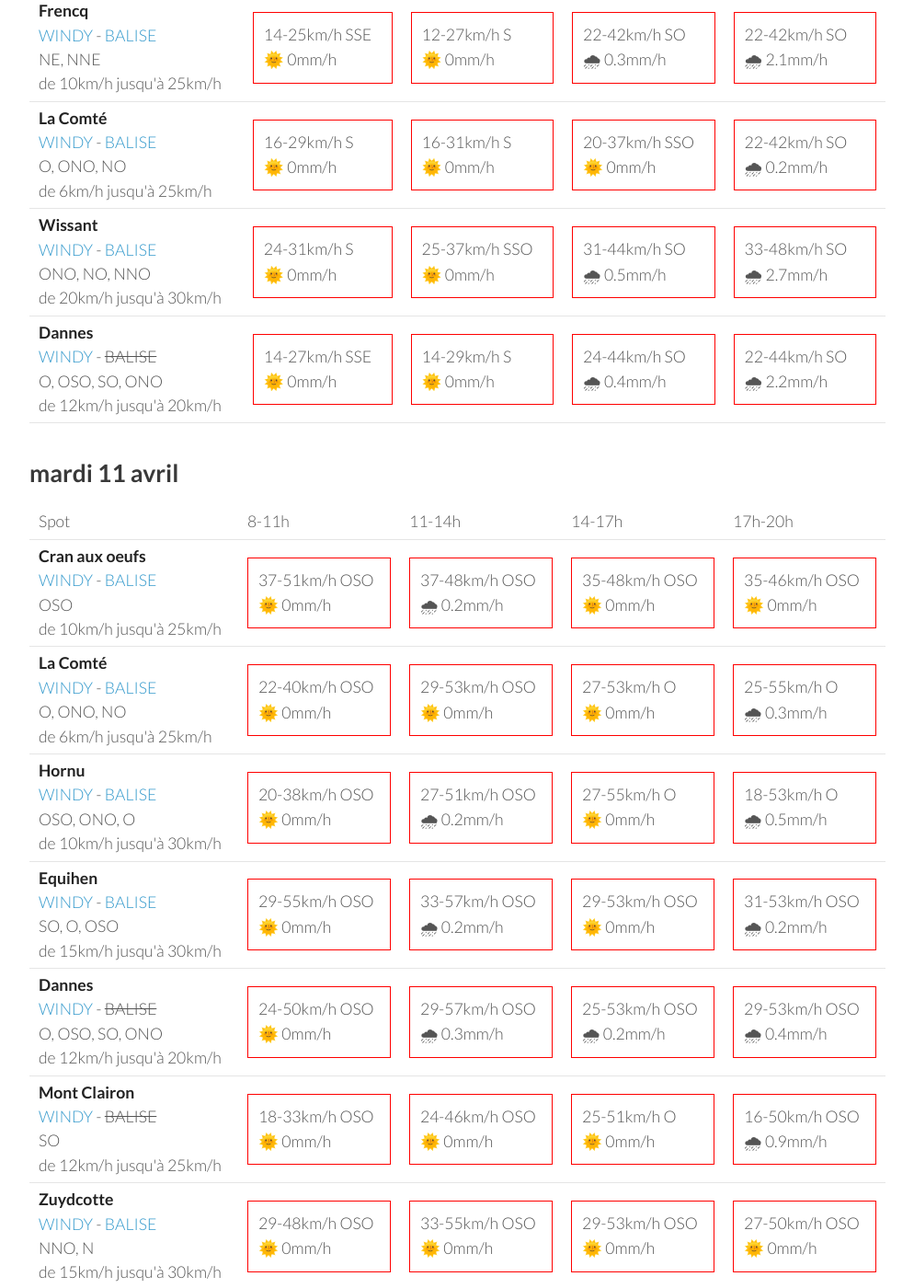
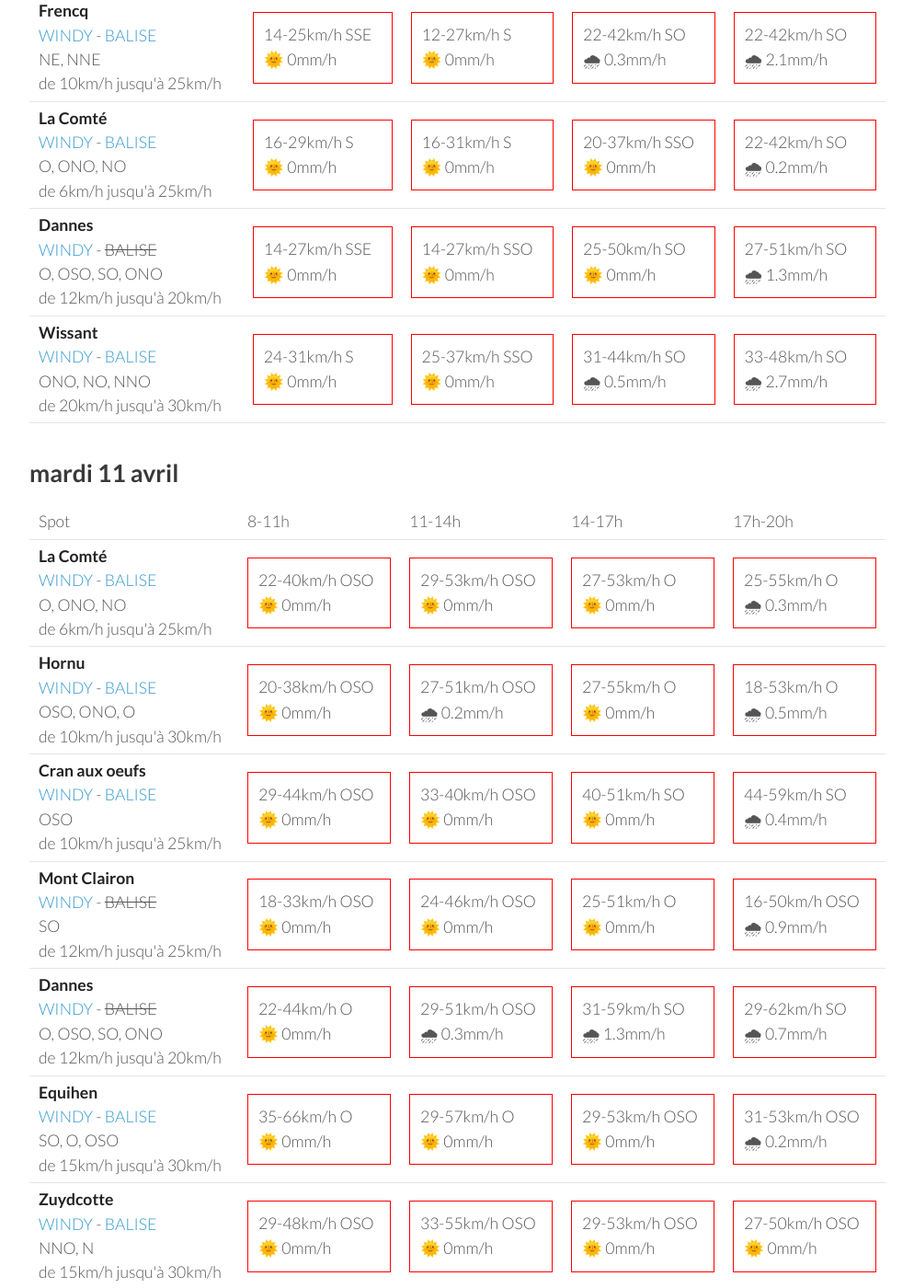
Before and after one commit to parapente-dans-le-nord/parapente-dans-le-nord.github.io, a Jekyll site: the page built from all.markdown, in a window 1280 px wide and 1400 px high, scrolled down 4006 px. Shown: the whole window at 92% size, without its empty margins (26-1020 px from the left). Built offline with Jekyll 4.4.1, drawn with Linux system fonts in a browser that asks for light colours; some of the changed text lies outside the part shown.

Commit message:
update index.markdown

```diff
--- a/all.markdown
+++ b/all.markdown
@@ -72,16 +72,6 @@ page mise à jour le samedi 08 avril 07:03
 
     </tr>
 <tr>
-        <td><strong>Dannes</strong><br><a href="https://windy.com/50.587/1.637?50.188,1.637,8">WINDY</a> - <span class="no-balise"> BALISE </span><br> <span class="vent-favorable">O, OSO, SO, ONO</span><br><span class="force-vent">de 12km/h jusqu'à 20km/h</span> </td>
-
-            <td><div class="not-flyable"><p>5-7km/h NE</p><p>🌞 0mm/h</p></div></td>
-            <td><div class="not-flyable"><p>11-20km/h NNO</p><p>🌧 0.2mm/h</p></div></td>
-            <td><div class="not-flyable"><p>11-20km/h NNO</p><p>🌞 0mm/h</p></div></td>
-            <td><div class="not-flyable"><p>14-25km/h NNO</p><p>🌞 0mm/h</p></div></td>
-
-
-    </tr>
-<tr>
         <td><strong>Licques</strong><br><a href="https://windy.com/50.786/1.936?50.388,1.934,8">WINDY</a> - <span class="no-balise"> BALISE </span><br> <span class="vent-favorable">S, SSE, SE</span><br><span class="force-vent">de 10km/h jusqu'à 25km/h</span> </td>
 
             <td><div class="not-flyable"><p>1-5km/h OSO</p><p>🌞 0mm/h</p></div></td>
@@ -94,10 +84,10 @@ page mise à jour le samedi 08 avril 07:03
 <tr>
         <td><strong>Equihen</strong><br><a href="https://windy.com/50.679/1.572?50.279,1.571,8,m:e3CagdM">WINDY</a> - <span class=""><a href="https://balisemeteo.com/balise_histo.php?idBalise=159">BALISE</a> </span><br> <span class="vent-favorable">SO, O, OSO</span><br><span class="force-vent">de 15km/h jusqu'à 30km/h</span> </td>
 
-            <td><div class="not-flyable"><p>3-7km/h ENE</p><p>🌞 0mm/h</p></div></td>
-            <td><div class="not-flyable"><p>12-25km/h N</p><p>🌧 0.3mm/h</p></div></td>
-            <td><div class="not-flyable"><p>18-29km/h N</p><p>🌞 0mm/h</p></div></td>
-            <td><div class="not-flyable"><p>18-29km/h N</p><p>🌞 0mm/h</p></div></td>
+            <td><div class="not-flyable"><p>5-12km/h NNE</p><p>🌞 0mm/h</p></div></td>
+            <td><div class="not-flyable"><p>16-29km/h NNE</p><p>🌞 0mm/h</p></div></td>
+            <td><div class="not-flyable"><p>14-33km/h NNE</p><p>🌧 0.2mm/h</p></div></td>
+            <td><div class="not-flyable"><p>16-29km/h N</p><p>🌞 0mm/h</p></div></td>
 
 
     </tr>
@@ -108,6 +98,16 @@ page mise à jour le samedi 08 avril 07:03
             <td><div class="not-flyable"><p>9-16km/h N</p><p>🌧 0.3mm/h</p></div></td>
             <td><div class="not-flyable"><p>11-22km/h N</p><p>🌞 0mm/h</p></div></td>
             <td><div class="not-flyable"><p>14-24km/h NO</p><p>🌞 0mm/h</p></div></td>
+
+
+    </tr>
+<tr>
+        <td><strong>Dannes</strong><br><a href="https://windy.com/50.587/1.637?50.188,1.637,8">WINDY</a> - <span class="no-balise"> BALISE </span><br> <span class="vent-favorable">O, OSO, SO, ONO</span><br><span class="force-vent">de 12km/h jusqu'à 20km/h</span> </td>
+
+            <td><div class="not-flyable"><p>5-11km/h ENE</p><p>🌞 0mm/h</p></div></td>
+            <td><div class="not-flyable"><p>9-20km/h N</p><p>🌞 0mm/h</p></div></td>
+            <td><div class="not-flyable"><p>9-25km/h NNE</p><p>🌧 0.4mm/h</p></div></td>
+            <td><div class="not-flyable"><p>11-24km/h N</p><p>🌞 0mm/h</p></div></td>
 
 
     </tr>
@@ -168,22 +168,22 @@ page mise à jour le samedi 08 avril 07:03
 
     </tr>
 <tr>
-        <td><strong>Equihen</strong><br><a href="https://windy.com/50.679/1.572?50.279,1.571,8,m:e3CagdM">WINDY</a> - <span class=""><a href="https://balisemeteo.com/balise_histo.php?idBalise=159">BALISE</a> </span><br> <span class="vent-favorable">SO, O, OSO</span><br><span class="force-vent">de 15km/h jusqu'à 30km/h</span> </td>
-
-            <td><div class="not-flyable"><p>1-11km/h SE</p><p>🌞 0mm/h</p></div></td>
-            <td><div class="not-flyable"><p>5-11km/h SO</p><p>🌞 0mm/h</p></div></td>
-            <td><div class="not-flyable"><p>9-16km/h NO</p><p>🌞 0mm/h</p></div></td>
-            <td><div class="not-flyable"><p>5-16km/h N</p><p>🌞 0mm/h</p></div></td>
-
-
-    </tr>
-<tr>
         <td><strong>Wissant</strong><br><a href="https://windy.com/50.885/1.653?50.488,1.653,8,m:e3XagdU">WINDY</a> - <span class=""><a href="https://balisemeteo.com/balise_histo.php?idBalise=159">BALISE</a> </span><br> <span class="vent-favorable">ONO, NO, NNO</span><br><span class="force-vent">de 20km/h jusqu'à 30km/h</span> </td>
 
             <td><div class="not-flyable"><p>5-18km/h S</p><p>🌞 0mm/h</p></div></td>
             <td><div class="not-flyable"><p>5-9km/h ONO</p><p>🌞 0mm/h</p></div></td>
             <td><div class="not-flyable"><p>9-16km/h NNO</p><p>🌞 0mm/h</p></div></td>
             <td><div class="not-flyable"><p>7-11km/h N</p><p>🌞 0mm/h</p></div></td>
+
+
+    </tr>
+<tr>
+        <td><strong>Equihen</strong><br><a href="https://windy.com/50.679/1.572?50.279,1.571,8,m:e3CagdM">WINDY</a> - <span class=""><a href="https://balisemeteo.com/balise_histo.php?idBalise=159">BALISE</a> </span><br> <span class="vent-favorable">SO, O, OSO</span><br><span class="force-vent">de 15km/h jusqu'à 30km/h</span> </td>
+
+            <td><div class="not-flyable"><p>7-12km/h SE</p><p>🌞 0mm/h</p></div></td>
+            <td><div class="not-flyable"><p>5-14km/h SSE</p><p>🌞 0mm/h</p></div></td>
+            <td><div class="not-flyable"><p>7-20km/h OSO</p><p>🌞 0mm/h</p></div></td>
+            <td><div class="not-flyable"><p>9-24km/h N</p><p>🌞 0mm/h</p></div></td>
 
 
     </tr>
@@ -198,22 +198,22 @@ page mise à jour le samedi 08 avril 07:03
 
     </tr>
 <tr>
+        <td><strong>Dannes</strong><br><a href="https://windy.com/50.587/1.637?50.188,1.637,8">WINDY</a> - <span class="no-balise"> BALISE </span><br> <span class="vent-favorable">O, OSO, SO, ONO</span><br><span class="force-vent">de 12km/h jusqu'à 20km/h</span> </td>
+
+            <td><div class="not-flyable"><p>9-14km/h ESE</p><p>🌞 0mm/h</p></div></td>
+            <td><div class="not-flyable"><p>7-18km/h SSE</p><p>🌞 0mm/h</p></div></td>
+            <td><div class="not-flyable"><p>7-24km/h SSO</p><p>🌞 0mm/h</p></div></td>
+            <td><div class="not-flyable"><p>3-22km/h OSO</p><p>🌞 0mm/h</p></div></td>
+
+
+    </tr>
+<tr>
         <td><strong>La Comté</strong><br><a href="https://windy.com/50.426/2.500?50.025,2.499,8">WINDY</a> - <span class=""><a href="https://balisemeteo.com/balise.php?idBalise=">BALISE</a> </span><br> <span class="vent-favorable">O, ONO, NO</span><br><span class="force-vent">de 6km/h jusqu'à 25km/h</span> </td>
 
             <td><div class="not-flyable"><p>1-7km/h SE</p><p>🌞 0mm/h</p></div></td>
             <td><div class="not-flyable"><p>5-12km/h SE</p><p>🌞 0mm/h</p></div></td>
             <td><div class="not-flyable"><p>9-22km/h SSE</p><p>🌞 0mm/h</p></div></td>
             <td><div class="not-flyable"><p>12-24km/h S</p><p>🌞 0mm/h</p></div></td>
-
-
-    </tr>
-<tr>
-        <td><strong>Dannes</strong><br><a href="https://windy.com/50.587/1.637?50.188,1.637,8">WINDY</a> - <span class="no-balise"> BALISE </span><br> <span class="vent-favorable">O, OSO, SO, ONO</span><br><span class="force-vent">de 12km/h jusqu'à 20km/h</span> </td>
-
-            <td><div class="not-flyable"><p>12-22km/h ESE</p><p>🌞 0mm/h</p></div></td>
-            <td><div class="not-flyable"><p>11-20km/h SE</p><p>🌞 0mm/h</p></div></td>
-            <td><div class="not-flyable"><p>9-22km/h SSE</p><p>🌞 0mm/h</p></div></td>
-            <td><div class="not-flyable"><p>3-14km/h SO</p><p>🌞 0mm/h</p></div></td>
 
 
     </tr>
@@ -286,10 +286,10 @@ page mise à jour le samedi 08 avril 07:03
 <tr>
         <td><strong>Equihen</strong><br><a href="https://windy.com/50.679/1.572?50.279,1.571,8,m:e3CagdM">WINDY</a> - <span class=""><a href="https://balisemeteo.com/balise_histo.php?idBalise=159">BALISE</a> </span><br> <span class="vent-favorable">SO, O, OSO</span><br><span class="force-vent">de 15km/h jusqu'à 30km/h</span> </td>
 
-            <td><div class="not-flyable"><p>18-31km/h SSE</p><p>🌞 0mm/h</p></div></td>
-            <td><div class="not-flyable"><p>18-33km/h SSO</p><p>🌞 0mm/h</p></div></td>
-            <td><div class="not-flyable"><p>25-46km/h SO</p><p>🌧 0.4mm/h</p></div></td>
-            <td><div class="not-flyable"><p>27-48km/h SO</p><p>🌧 2.5mm/h</p></div></td>
+            <td><div class="not-flyable"><p>20-33km/h SSE</p><p>🌞 0mm/h</p></div></td>
+            <td><div class="not-flyable"><p>20-35km/h SSO</p><p>🌞 0mm/h</p></div></td>
+            <td><div class="not-flyable"><p>25-44km/h SSO</p><p>🌧 0.6mm/h</p></div></td>
+            <td><div class="not-flyable"><p>31-57km/h SO</p><p>🌧 1mm/h</p></div></td>
 
 
     </tr>
@@ -316,10 +316,10 @@ page mise à jour le samedi 08 avril 07:03
 <tr>
         <td><strong>Cran aux oeufs</strong><br><a href="https://windy.com/50.847/1.584?50.451,1.582,8,m:e3TagdN">WINDY</a> - <span class=""><a href="https://www.meteociel.fr/temps-reel/obs_villes.php?code2=7004">BALISE</a> </span><br> <span class="vent-favorable">OSO</span><br><span class="force-vent">de 10km/h jusqu'à 25km/h</span> </td>
 
-            <td><div class="not-flyable"><p>24-29km/h S</p><p>🌞 0mm/h</p></div></td>
-            <td><div class="not-flyable"><p>27-33km/h SSO</p><p>🌞 0mm/h</p></div></td>
-            <td><div class="not-flyable"><p>31-40km/h SO</p><p>🌧 0.4mm/h</p></div></td>
-            <td><div class="not-flyable"><p>35-44km/h SO</p><p>🌧 2.8mm/h</p></div></td>
+            <td><div class="not-flyable"><p>24-31km/h S</p><p>🌞 0mm/h</p></div></td>
+            <td><div class="not-flyable"><p>27-33km/h SSO</p><p>🌧 0.2mm/h</p></div></td>
+            <td><div class="not-flyable"><p>33-42km/h SSO</p><p>🌧 0.2mm/h</p></div></td>
+            <td><div class="not-flyable"><p>38-50km/h SO</p><p>🌧 1mm/h</p></div></td>
 
 
     </tr>
@@ -364,22 +364,22 @@ page mise à jour le samedi 08 avril 07:03
 
     </tr>
 <tr>
+        <td><strong>Dannes</strong><br><a href="https://windy.com/50.587/1.637?50.188,1.637,8">WINDY</a> - <span class="no-balise"> BALISE </span><br> <span class="vent-favorable">O, OSO, SO, ONO</span><br><span class="force-vent">de 12km/h jusqu'à 20km/h</span> </td>
+
+            <td><div class="not-flyable"><p>14-27km/h SSE</p><p>🌞 0mm/h</p></div></td>
+            <td><div class="not-flyable"><p>14-27km/h SSO</p><p>🌞 0mm/h</p></div></td>
+            <td><div class="not-flyable"><p>25-50km/h SO</p><p>🌞 0mm/h</p></div></td>
+            <td><div class="not-flyable"><p>27-51km/h SO</p><p>🌧 1.3mm/h</p></div></td>
+
+
+    </tr>
+<tr>
         <td><strong>Wissant</strong><br><a href="https://windy.com/50.885/1.653?50.488,1.653,8,m:e3XagdU">WINDY</a> - <span class=""><a href="https://balisemeteo.com/balise_histo.php?idBalise=159">BALISE</a> </span><br> <span class="vent-favorable">ONO, NO, NNO</span><br><span class="force-vent">de 20km/h jusqu'à 30km/h</span> </td>
 
             <td><div class="not-flyable"><p>24-31km/h S</p><p>🌞 0mm/h</p></div></td>
             <td><div class="not-flyable"><p>25-37km/h SSO</p><p>🌞 0mm/h</p></div></td>
             <td><div class="not-flyable"><p>31-44km/h SO</p><p>🌧 0.5mm/h</p></div></td>
             <td><div class="not-flyable"><p>33-48km/h SO</p><p>🌧 2.7mm/h</p></div></td>
-
-
-    </tr>
-<tr>
-        <td><strong>Dannes</strong><br><a href="https://windy.com/50.587/1.637?50.188,1.637,8">WINDY</a> - <span class="no-balise"> BALISE </span><br> <span class="vent-favorable">O, OSO, SO, ONO</span><br><span class="force-vent">de 12km/h jusqu'à 20km/h</span> </td>
-
-            <td><div class="not-flyable"><p>14-27km/h SSE</p><p>🌞 0mm/h</p></div></td>
-            <td><div class="not-flyable"><p>14-29km/h S</p><p>🌞 0mm/h</p></div></td>
-            <td><div class="not-flyable"><p>24-44km/h SO</p><p>🌧 0.4mm/h</p></div></td>
-            <td><div class="not-flyable"><p>22-44km/h SO</p><p>🌧 2.2mm/h</p></div></td>
 
 
     </tr>
@@ -398,16 +398,6 @@ page mise à jour le samedi 08 avril 07:03
       <td>11-14h</td>
       <td>14-17h</td>
       <td>17h-20h</td>
-    </tr>
-<tr>
-        <td><strong>Cran aux oeufs</strong><br><a href="https://windy.com/50.847/1.584?50.451,1.582,8,m:e3TagdN">WINDY</a> - <span class=""><a href="https://www.meteociel.fr/temps-reel/obs_villes.php?code2=7004">BALISE</a> </span><br> <span class="vent-favorable">OSO</span><br><span class="force-vent">de 10km/h jusqu'à 25km/h</span> </td>
-
-            <td><div class="not-flyable"><p>37-51km/h OSO</p><p>🌞 0mm/h</p></div></td>
-            <td><div class="not-flyable"><p>37-48km/h OSO</p><p>🌧 0.2mm/h</p></div></td>
-            <td><div class="not-flyable"><p>35-48km/h OSO</p><p>🌞 0mm/h</p></div></td>
-            <td><div class="not-flyable"><p>35-46km/h OSO</p><p>🌞 0mm/h</p></div></td>
-
-
     </tr>
 <tr>
         <td><strong>La Comté</strong><br><a href="https://windy.com/50.426/2.500?50.025,2.499,8">WINDY</a> - <span class=""><a href="https://balisemeteo.com/balise.php?idBalise=">BALISE</a> </span><br> <span class="vent-favorable">O, ONO, NO</span><br><span class="force-vent">de 6km/h jusqu'à 25km/h</span> </td>
@@ -430,22 +420,12 @@ page mise à jour le samedi 08 avril 07:03
 
     </tr>
 <tr>
-        <td><strong>Equihen</strong><br><a href="https://windy.com/50.679/1.572?50.279,1.571,8,m:e3CagdM">WINDY</a> - <span class=""><a href="https://balisemeteo.com/balise_histo.php?idBalise=159">BALISE</a> </span><br> <span class="vent-favorable">SO, O, OSO</span><br><span class="force-vent">de 15km/h jusqu'à 30km/h</span> </td>
+        <td><strong>Cran aux oeufs</strong><br><a href="https://windy.com/50.847/1.584?50.451,1.582,8,m:e3TagdN">WINDY</a> - <span class=""><a href="https://www.meteociel.fr/temps-reel/obs_villes.php?code2=7004">BALISE</a> </span><br> <span class="vent-favorable">OSO</span><br><span class="force-vent">de 10km/h jusqu'à 25km/h</span> </td>
 
-            <td><div class="not-flyable"><p>29-55km/h OSO</p><p>🌞 0mm/h</p></div></td>
-            <td><div class="not-flyable"><p>33-57km/h OSO</p><p>🌧 0.2mm/h</p></div></td>
-            <td><div class="not-flyable"><p>29-53km/h OSO</p><p>🌞 0mm/h</p></div></td>
-            <td><div class="not-flyable"><p>31-53km/h OSO</p><p>🌧 0.2mm/h</p></div></td>
-
-
-    </tr>
-<tr>
-        <td><strong>Dannes</strong><br><a href="https://windy.com/50.587/1.637?50.188,1.637,8">WINDY</a> - <span class="no-balise"> BALISE </span><br> <span class="vent-favorable">O, OSO, SO, ONO</span><br><span class="force-vent">de 12km/h jusqu'à 20km/h</span> </td>
-
-            <td><div class="not-flyable"><p>24-50km/h OSO</p><p>🌞 0mm/h</p></div></td>
-            <td><div class="not-flyable"><p>29-57km/h OSO</p><p>🌧 0.3mm/h</p></div></td>
-            <td><div class="not-flyable"><p>25-53km/h OSO</p><p>🌧 0.2mm/h</p></div></td>
-            <td><div class="not-flyable"><p>29-53km/h OSO</p><p>🌧 0.4mm/h</p></div></td>
+            <td><div class="not-flyable"><p>29-44km/h OSO</p><p>🌞 0mm/h</p></div></td>
+            <td><div class="not-flyable"><p>33-40km/h OSO</p><p>🌞 0mm/h</p></div></td>
+            <td><div class="not-flyable"><p>40-51km/h SO</p><p>🌞 0mm/h</p></div></td>
+            <td><div class="not-flyable"><p>44-59km/h SO</p><p>🌧 0.4mm/h</p></div></td>
 
 
     </tr>
@@ -456,6 +436,26 @@ page mise à jour le samedi 08 avril 07:03
             <td><div class="not-flyable"><p>24-46km/h OSO</p><p>🌞 0mm/h</p></div></td>
             <td><div class="not-flyable"><p>25-51km/h O</p><p>🌞 0mm/h</p></div></td>
             <td><div class="not-flyable"><p>16-50km/h OSO</p><p>🌧 0.9mm/h</p></div></td>
+
+
+    </tr>
+<tr>
+        <td><strong>Dannes</strong><br><a href="https://windy.com/50.587/1.637?50.188,1.637,8">WINDY</a> - <span class="no-balise"> BALISE </span><br> <span class="vent-favorable">O, OSO, SO, ONO</span><br><span class="force-vent">de 12km/h jusqu'à 20km/h</span> </td>
+
+            <td><div class="not-flyable"><p>22-44km/h O</p><p>🌞 0mm/h</p></div></td>
+            <td><div class="not-flyable"><p>29-51km/h OSO</p><p>🌧 0.3mm/h</p></div></td>
+            <td><div class="not-flyable"><p>31-59km/h SO</p><p>🌧 1.3mm/h</p></div></td>
+            <td><div class="not-flyable"><p>29-62km/h SO</p><p>🌧 0.7mm/h</p></div></td>
+
+
+    </tr>
+<tr>
+        <td><strong>Equihen</strong><br><a href="https://windy.com/50.679/1.572?50.279,1.571,8,m:e3CagdM">WINDY</a> - <span class=""><a href="https://balisemeteo.com/balise_histo.php?idBalise=159">BALISE</a> </span><br> <span class="vent-favorable">SO, O, OSO</span><br><span class="force-vent">de 15km/h jusqu'à 30km/h</span> </td>
+
+            <td><div class="not-flyable"><p>35-66km/h O</p><p>🌞 0mm/h</p></div></td>
+            <td><div class="not-flyable"><p>29-57km/h O</p><p>🌞 0mm/h</p></div></td>
+            <td><div class="not-flyable"><p>29-53km/h OSO</p><p>🌞 0mm/h</p></div></td>
+            <td><div class="not-flyable"><p>31-53km/h OSO</p><p>🌧 0.2mm/h</p></div></td>
 
 
     </tr>
@@ -526,32 +526,32 @@ page mise à jour le samedi 08 avril 07:03
       <td>17h-20h</td>
     </tr>
 <tr>
+        <td><strong>Cran aux oeufs</strong><br><a href="https://windy.com/50.847/1.584?50.451,1.582,8,m:e3TagdN">WINDY</a> - <span class=""><a href="https://www.meteociel.fr/temps-reel/obs_villes.php?code2=7004">BALISE</a> </span><br> <span class="vent-favorable">OSO</span><br><span class="force-vent">de 10km/h jusqu'à 25km/h</span> </td>
+
+            <td><div class="not-flyable"><p>29-40km/h O</p><p>🌧 1.9mm/h</p></div></td>
+            <td><div class="not-flyable"><p>40-53km/h OSO</p><p>🌧 0.4mm/h</p></div></td>
+            <td><div class="not-flyable"><p>50-66km/h OSO</p><p>🌞 0mm/h</p></div></td>
+            <td><div class="not-flyable"><p>53-72km/h OSO</p><p>🌞 0mm/h</p></div></td>
+
+
+    </tr>
+<tr>
+        <td><strong>Dannes</strong><br><a href="https://windy.com/50.587/1.637?50.188,1.637,8">WINDY</a> - <span class="no-balise"> BALISE </span><br> <span class="vent-favorable">O, OSO, SO, ONO</span><br><span class="force-vent">de 12km/h jusqu'à 20km/h</span> </td>
+
+            <td><div class="not-flyable"><p>18-35km/h O</p><p>🌧 2.8mm/h</p></div></td>
+            <td><div class="not-flyable"><p>31-62km/h O</p><p>🌧 1.7mm/h</p></div></td>
+            <td><div class="not-flyable"><p>40-74km/h OSO</p><p>🌧 0.3mm/h</p></div></td>
+            <td><div class="not-flyable"><p>44-81km/h O</p><p>🌧 0.5mm/h</p></div></td>
+
+
+    </tr>
+<tr>
         <td><strong>La Comté</strong><br><a href="https://windy.com/50.426/2.500?50.025,2.499,8">WINDY</a> - <span class=""><a href="https://balisemeteo.com/balise.php?idBalise=">BALISE</a> </span><br> <span class="vent-favorable">O, ONO, NO</span><br><span class="force-vent">de 6km/h jusqu'à 25km/h</span> </td>
 
             <td><div class="not-flyable"><p>27-50km/h SSO</p><p>🌧 2.2mm/h</p></div></td>
             <td><div class="not-flyable"><p>24-53km/h O</p><p>🌧 5mm/h</p></div></td>
             <td><div class="not-flyable"><p>18-48km/h O</p><p>🌧 2.1mm/h</p></div></td>
             <td><div class="not-flyable"><p>31-61km/h O</p><p>🌧 0.8mm/h</p></div></td>
-
-
-    </tr>
-<tr>
-        <td><strong>Cran aux oeufs</strong><br><a href="https://windy.com/50.847/1.584?50.451,1.582,8,m:e3TagdN">WINDY</a> - <span class=""><a href="https://www.meteociel.fr/temps-reel/obs_villes.php?code2=7004">BALISE</a> </span><br> <span class="vent-favorable">OSO</span><br><span class="force-vent">de 10km/h jusqu'à 25km/h</span> </td>
-
-            <td><div class="not-flyable"><p>42-59km/h SSO</p><p>🌧 4mm/h</p></div></td>
-            <td><div class="not-flyable"><p>25-57km/h O</p><p>🌧 4.9mm/h</p></div></td>
-            <td><div class="not-flyable"><p>40-51km/h OSO</p><p>🌧 0.4mm/h</p></div></td>
-            <td><div class="not-flyable"><p>46-61km/h OSO</p><p>🌞 0mm/h</p></div></td>
-
-
-    </tr>
-<tr>
-        <td><strong>Dannes</strong><br><a href="https://windy.com/50.587/1.637?50.188,1.637,8">WINDY</a> - <span class="no-balise"> BALISE </span><br> <span class="vent-favorable">O, OSO, SO, ONO</span><br><span class="force-vent">de 12km/h jusqu'à 20km/h</span> </td>
-
-            <td><div class="not-flyable"><p>29-53km/h SSO</p><p>🌧 3.9mm/h</p></div></td>
-            <td><div class="not-flyable"><p>16-55km/h ONO</p><p>🌧 6mm/h</p></div></td>
-            <td><div class="not-flyable"><p>31-59km/h O</p><p>🌧 0.9mm/h</p></div></td>
-            <td><div class="not-flyable"><p>35-66km/h OSO</p><p>🌞 0mm/h</p></div></td>
 
 
     </tr>
@@ -639,3 +639,39 @@ page mise à jour le samedi 08 avril 07:03
 </tbody>
 </table>
 {:/}
+## jeudi 13 avril
+
+{::nomarkdown}
+<table>
+  <tbody>
+    <tr>
+      <td>Spot</td>
+      <td>8-11h</td>
+      <td>11-14h</td>
+      <td>14-17h</td>
+      <td>17h-20h</td>
+    </tr>
+<tr>
+        <td><strong>Dannes</strong><br><a href="https://windy.com/50.587/1.637?50.188,1.637,8">WINDY</a> - <span class="no-balise"> BALISE </span><br> <span class="vent-favorable">O, OSO, SO, ONO</span><br><span class="force-vent">de 12km/h jusqu'à 20km/h</span> </td>
+
+            <td><div class="not-flyable"><p>9-14km/h NNO</p><p>🌞 0mm/h</p></div></td>
+            <td><div class="not-flyable"><p>12-33km/h ONO</p><p>🌞 0mm/h</p></div></td>
+            <td><div class="not-flyable"><p>20-40km/h O</p><p>🌧 0.4mm/h</p></div></td>
+            <td><div class="not-flyable"><p>24-44km/h O</p><p>🌧 0.6mm/h</p></div></td>
+
+
+    </tr>
+<tr>
+        <td><strong>Cran aux oeufs</strong><br><a href="https://windy.com/50.847/1.584?50.451,1.582,8,m:e3TagdN">WINDY</a> - <span class=""><a href="https://www.meteociel.fr/temps-reel/obs_villes.php?code2=7004">BALISE</a> </span><br> <span class="vent-favorable">OSO</span><br><span class="force-vent">de 10km/h jusqu'à 25km/h</span> </td>
+
+            <td><div class="not-flyable"><p>12-24km/h NO</p><p>🌞 0mm/h</p></div></td>
+            <td><div class="not-flyable"><p>16-31km/h ONO</p><p>🌞 0mm/h</p></div></td>
+            <td><div class="not-flyable"><p>24-29km/h O</p><p>🌞 0mm/h</p></div></td>
+            <td><div class="not-flyable"><p>31-42km/h OSO</p><p>🌞 0mm/h</p></div></td>
+
+
+    </tr>
+
+</tbody>
+</table>
+{:/}
--- a/index.markdown
+++ b/index.markdown
@@ -7,7 +7,7 @@ title:  "Ou ça vole"
 {: .links}
 
 # Prevision Windy, modèle Arome
-page mise à jour le samedi 08 avril 07:03
+page mise à jour le samedi 08 avril 10:03
 
 
 
```
Also changed, not shown: other parts of all.markdown (+1 -1 lines).
